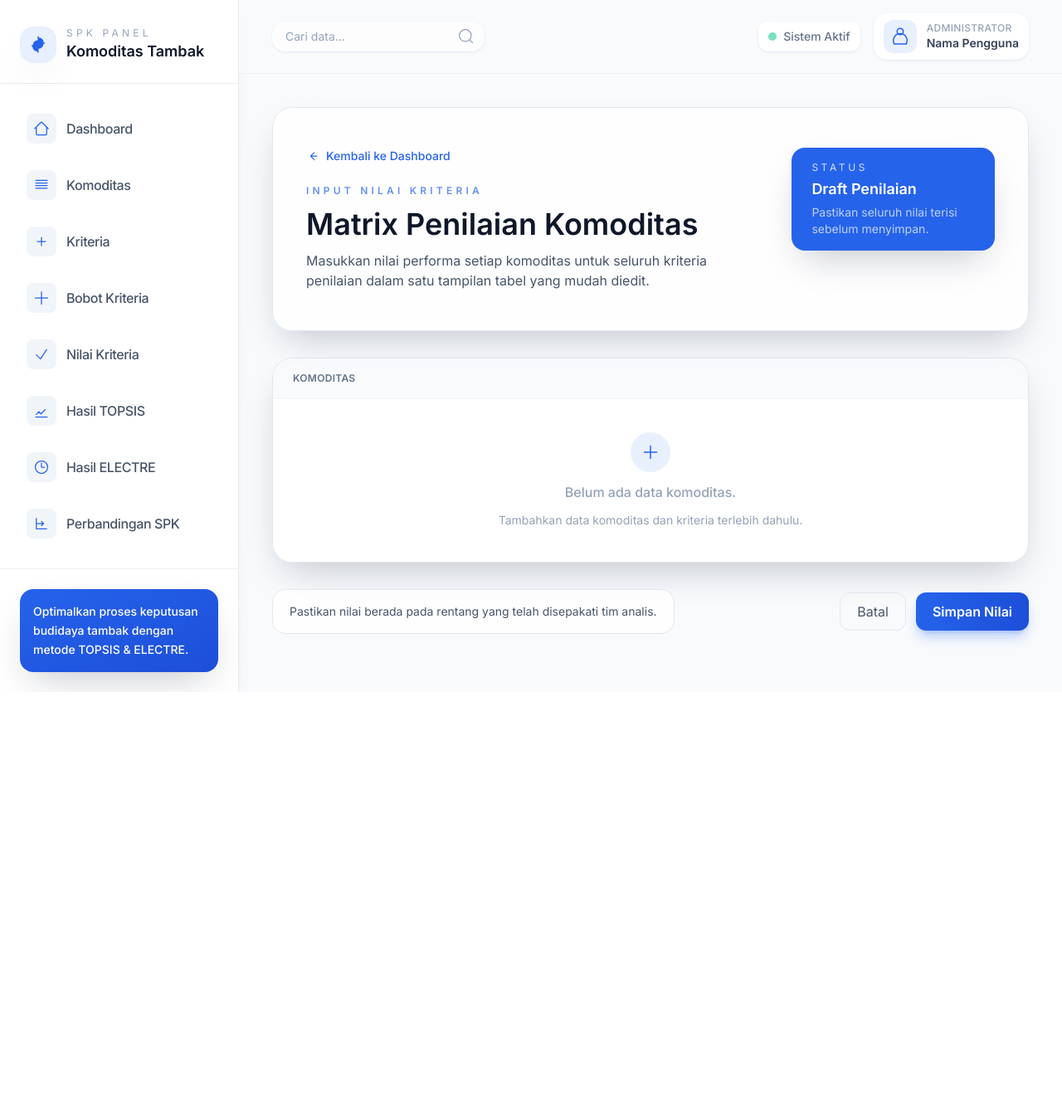
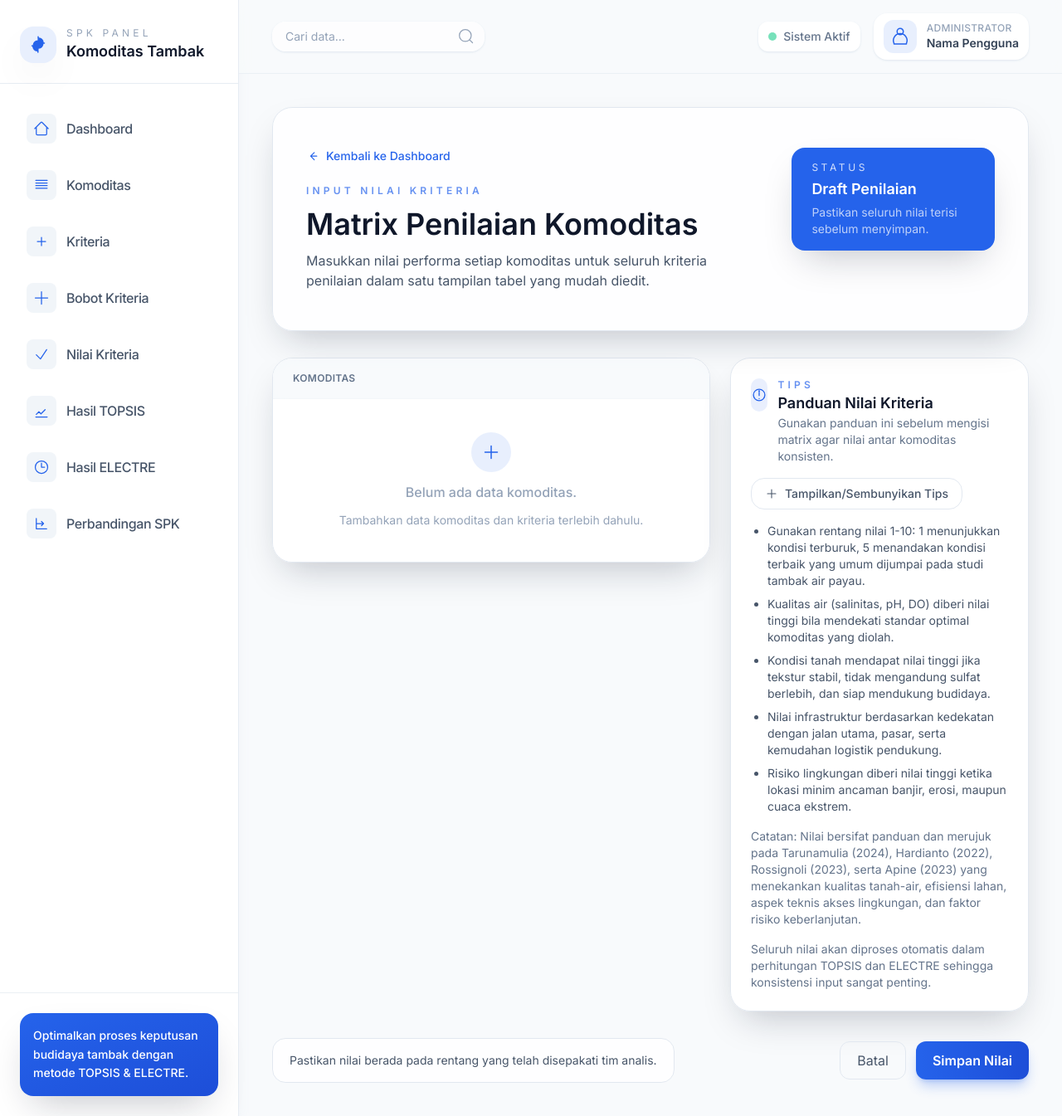
Before and after one commit to ibnfzy/spk-topsis-electre-komoditas-web, a CodeIgniter 4 app: the page made by app/Views/panel/nilai_kriteria/form.php in a window 1280 px wide. Shown: the whole page at 83% size. Before the commit the page ends 834 px from the top, so only its background shows below. Run offline with PHP 8.4 and a stand-in for CodeIgniter, Linux system fonts and the light colour scheme; the template is opened without the code that fills it, so the values that code supplies are empty; some libraries are stand-ins or nearby versions.

Commit message:
Add nilai kriteria tips card

```diff
--- a/app/Views/panel/nilai_kriteria/form.php
+++ b/app/Views/panel/nilai_kriteria/form.php
@@ -39,8 +39,9 @@
         <div id="matrixAlert" class="mt-6 hidden rounded-2xl border px-4 py-3 text-sm"></div>
     </header>
 
-    <div class="rounded-3xl bg-white/90 border border-slate-200 shadow-floating overflow-hidden">
-        <div class="overflow-x-auto">
+    <div class="grid gap-6 xl:grid-cols-[minmax(0,1fr)_360px] lg:grid-cols-[minmax(0,1fr)_320px] lg:items-start">
+        <div class="rounded-3xl bg-white/90 border border-slate-200 shadow-floating overflow-hidden">
+            <div class="overflow-x-auto">
             <?php
                 $komoditasList = $komoditasOptions ?? $komoditasList ?? [];
                 $kriteriaList = $kriteriaOptions ?? $kriteriaList ?? [];
@@ -106,7 +107,40 @@
                     <?php endif; ?>
                 </tbody>
             </table>
+            </div>
         </div>
+        <aside class="rounded-3xl border border-slate-200 bg-white/90 shadow-floating p-6 space-y-4" aria-live="polite">
+            <div class="flex items-start gap-3">
+                <span class="inline-flex h-10 w-10 items-center justify-center rounded-2xl bg-primary/10 text-primary">
+                    <svg xmlns="http://www.w3.org/2000/svg" class="h-5 w-5" fill="none" viewBox="0 0 24 24" stroke="currentColor" stroke-width="1.6">
+                        <path stroke-linecap="round" stroke-linejoin="round" d="M12 17.25v.008h.008V17.25H12zm0-10.5V6.75m0 0a.375.375 0 110-.75.375.375 0 010 .75zM12 6.75v6" />
+                        <path stroke-linecap="round" stroke-linejoin="round" d="M3.75 12a8.25 8.25 0 1116.5 0 8.25 8.25 0 01-16.5 0z" />
+                    </svg>
+                </span>
+                <div>
+                    <p class="text-xs uppercase tracking-[0.35em] text-primary/70 font-semibold">Tips</p>
+                    <h2 class="text-lg font-semibold text-slate-900">Panduan Nilai Kriteria</h2>
+                    <p class="text-sm text-slate-500">Gunakan panduan ini sebelum mengisi matrix agar nilai antar komoditas konsisten.</p>
+                </div>
+            </div>
+            <button id="tipsToggle" type="button" aria-expanded="true" aria-controls="tipsContent" class="inline-flex items-center gap-2 rounded-2xl border border-slate-200 px-4 py-2 text-sm font-medium text-slate-600 hover:border-primary hover:text-primary transition">
+                <svg xmlns="http://www.w3.org/2000/svg" class="h-4 w-4" fill="none" viewBox="0 0 24 24" stroke="currentColor" stroke-width="1.6">
+                    <path stroke-linecap="round" stroke-linejoin="round" d="M12 4.5v15m7.5-7.5h-15" />
+                </svg>
+                <span>Tampilkan/Sembunyikan Tips</span>
+            </button>
+            <div id="tipsContent" class="space-y-4 text-sm text-slate-600">
+                <ul class="list-disc space-y-2 pl-5">
+                    <li>Gunakan rentang nilai 1-10: 1 menunjukkan kondisi terburuk, 5 menandakan kondisi terbaik yang umum dijumpai pada studi tambak air payau.</li>
+                    <li>Kualitas air (salinitas, pH, DO) diberi nilai tinggi bila mendekati standar optimal komoditas yang diolah.</li>
+                    <li>Kondisi tanah mendapat nilai tinggi jika tekstur stabil, tidak mengandung sulfat berlebih, dan siap mendukung budidaya.</li>
+                    <li>Nilai infrastruktur berdasarkan kedekatan dengan jalan utama, pasar, serta kemudahan logistik pendukung.</li>
+                    <li>Risiko lingkungan diberi nilai tinggi ketika lokasi minim ancaman banjir, erosi, maupun cuaca ekstrem.</li>
+                </ul>
+                <p class="text-slate-500">Catatan: Nilai bersifat panduan dan merujuk pada Tarunamulia (2024), Hardianto (2022), Rossignoli (2023), serta Apine (2023) yang menekankan kualitas tanah-air, efisiensi lahan, aspek teknis akses lingkungan, dan faktor risiko keberlanjutan.</p>
+                <p class="text-slate-500">Seluruh nilai akan diproses otomatis dalam perhitungan TOPSIS dan ELECTRE sehingga konsistensi input sangat penting.</p>
+            </div>
+        </aside>
     </div>
 
     <div class="flex flex-col md:flex-row md:items-center md:justify-between gap-4">
@@ -130,6 +164,17 @@
         const alertBox = document.getElementById('matrixAlert');
         const inputs = Array.from(document.querySelectorAll('input[data-komoditas][data-kriteria]'));
         const endpoint = '<?= esc($matrixEndpoint ?? base_url('panel/nilai-kriteria/matrix')); ?>';
+        const tipsToggle = document.getElementById('tipsToggle');
+        const tipsContent = document.getElementById('tipsContent');
+        let tipsVisible = true;
+
+        tipsToggle?.addEventListener('click', () => {
+            tipsVisible = !tipsVisible;
+            if (tipsContent) {
+                tipsContent.classList.toggle('hidden', !tipsVisible);
+            }
+            tipsToggle.setAttribute('aria-expanded', tipsVisible ? 'true' : 'false');
+        });
 
         const showAlert = (message, type = 'success') => {
             alertBox.textContent = message;
```
